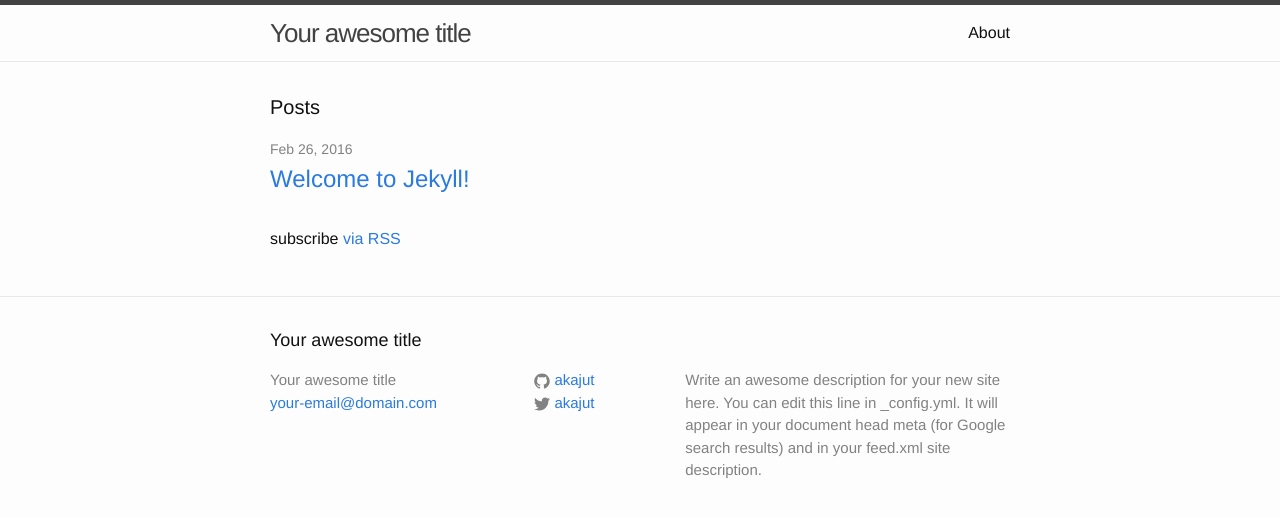
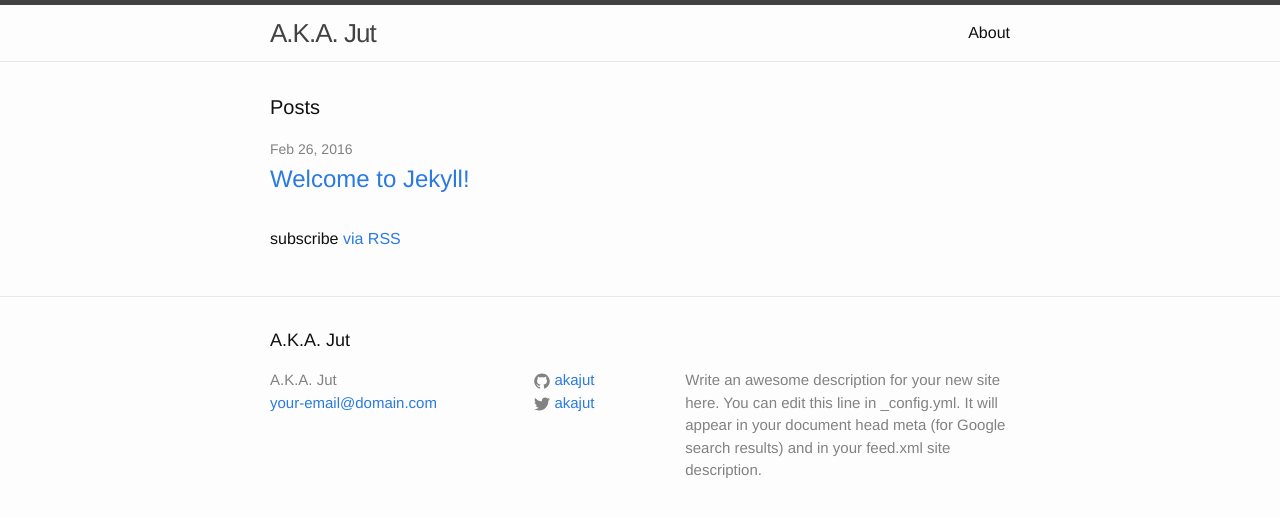
Before and after one commit to akajut/akajut.github.io, a Jekyll site: the page built from index.html, in a window 1280 px wide. Shown: the top 517 px of the page. Built offline with Jekyll 4.4.1, drawn with Linux system fonts in a browser that asks for light colours.

Commit message:
Title Update

```diff
--- a/_config.yml
+++ b/_config.yml
@@ -1,5 +1,5 @@
 # Site settings
-title: Your awesome title
+title: A.K.A. Jut
 email: your-email@domain.com
 description: > # this means to ignore newlines until "baseurl:"
   Write an awesome description for your new site here. You can edit this
```
